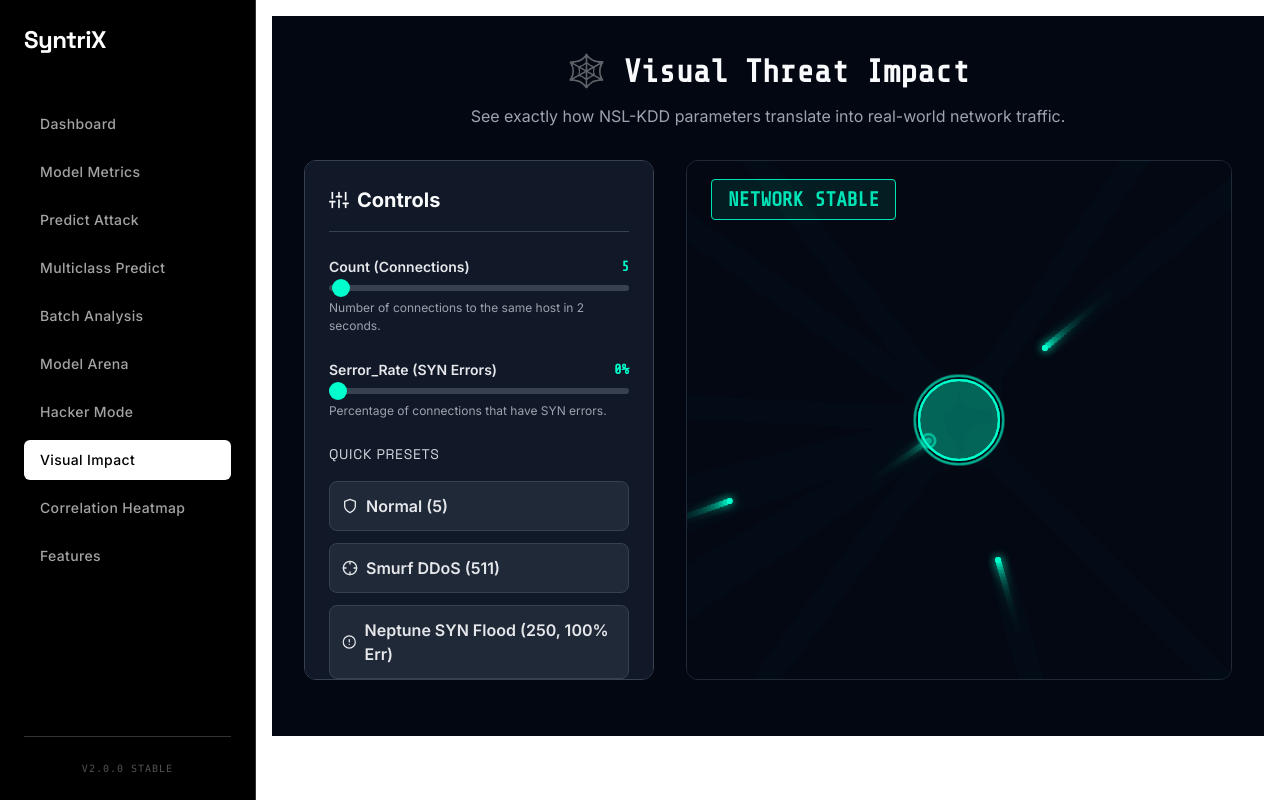
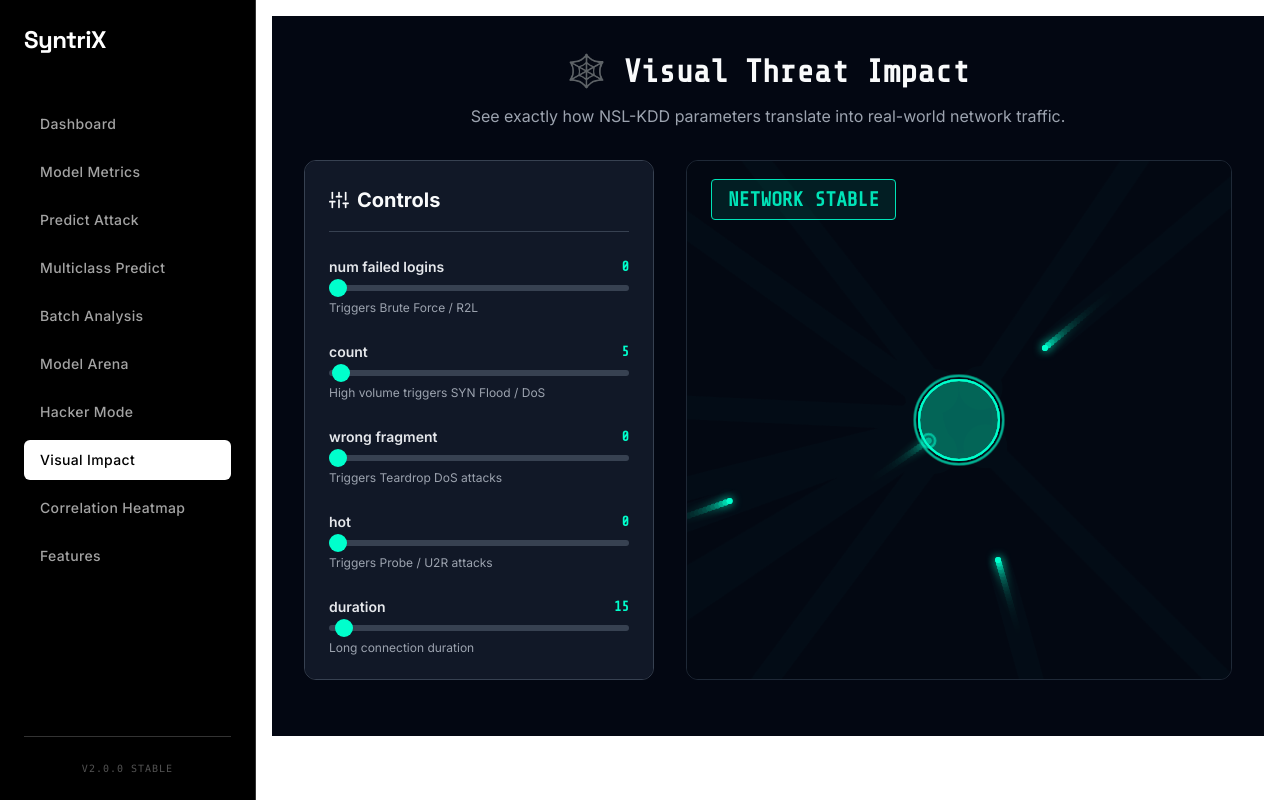
Before and after one commit to Sumit7521/Syntrix, a Next.js app: page /visual in a window 1280 px wide. Built offline with nearby package versions, Linux system fonts and the light colour scheme.

Commit message:
Add 20 interactive features to Visual Impact simulation

```diff
--- a/src/components/predict/VisualImpact.jsx
+++ b/src/components/predict/VisualImpact.jsx
@@ -2,12 +2,46 @@
 
 import { useState, useEffect, useRef } from "react";
 import { FiMonitor, FiSliders, FiPlayCircle, FiShield, FiCrosshair, FiActivity } from "react-icons/fi";
+import { NORMAL_DEFAULT_VALUES } from "@/Data/predictSchema";
 import "./visual-impact.css";
+
+
+const VISUAL_FEATURES = [
+  { key: "num_failed_logins", min: 0, max: 10, step: 1, hint: "Triggers Brute Force / R2L" },
+  { key: "count", min: 0, max: 511, step: 5, hint: "High volume triggers SYN Flood / DoS" },
+  { key: "wrong_fragment", min: 0, max: 3, step: 1, hint: "Triggers Teardrop DoS attacks" },
+  { key: "hot", min: 0, max: 30, step: 1, hint: "Triggers Probe / U2R attacks" },
+  { key: "duration", min: 0, max: 1000, step: 10, hint: "Long connection duration" },
+  { key: "src_bytes", min: 0, max: 50000, step: 100, hint: "Bytes sent by source" },
+  { key: "dst_bytes", min: 0, max: 50000, step: 100, hint: "Bytes sent by destination" },
+  { key: "logged_in", min: 0, max: 1, step: 1, hint: "Successful login status" },
+  { key: "num_compromised", min: 0, max: 20, step: 1, hint: "Number of compromised conditions" },
+  { key: "root_shell", min: 0, max: 1, step: 1, hint: "Root shell obtained" },
+  { key: "su_attempted", min: 0, max: 1, step: 1, hint: "SU command attempted" },
+  { key: "num_file_creations", min: 0, max: 20, step: 1, hint: "Files created during session" },
+  { key: "srv_count", min: 0, max: 511, step: 5, hint: "Connections to same service" },
+  { key: "serror_rate", min: 0, max: 1, step: 0.01, hint: "SYN error percentage" },
+  { key: "rerror_rate", min: 0, max: 1, step: 0.01, hint: "REJ error percentage" },
+  { key: "same_srv_rate", min: 0, max: 1, step: 0.01, hint: "Connections to same service" },
+  { key: "diff_srv_rate", min: 0, max: 1, step: 0.01, hint: "Connections to different services" },
+  { key: "dst_host_count", min: 0, max: 255, step: 5, hint: "Destination host connections" },
+  { key: "dst_host_srv_count", min: 0, max: 255, step: 5, hint: "Destination host service count" },
+  { key: "dst_host_same_srv_rate", min: 0, max: 1, step: 0.01, hint: "Same service rate for host" }
+];
 
 export default function VisualImpact() {
   const canvasRef = useRef(null);
-  const [count, setCount] = useState(5);
-  const [serrorRate, setSerrorRate] = useState(0.0);
+  const [payload, setPayload] = useState({ ...NORMAL_DEFAULT_VALUES, count: 5, serror_rate: 0.0 });
+  const count = payload.count;
+  const serrorRate = payload.serror_rate;
+
+  const handleSliderChange = (e) => {
+    const { name, value } = e.target;
+    setPayload(prev => ({
+      ...prev,
+      [name]: Number(value)
+    }));
+  };
   const [isPlaying, setIsPlaying] = useState(true);
 
   const particlesRef = useRef([]);
@@ -150,7 +184,8 @@ export default function VisualImpact() {
      else if (edge === 2) { x = Math.random() * w; y = h + 10; }
      else { x = -10; y = Math.random() * h; }
 
-     const isThreat = count > 200;
+     const threatScore = count + (payload.serror_rate * 200) + (payload.num_failed_logins * 50) + (payload.hot * 10) + (payload.wrong_fragment * 100) + (payload.root_shell * 300);
+     const isThreat = threatScore > 200;
 
      particlesRef.current.push({
         x, y,
@@ -161,10 +196,10 @@ export default function VisualImpact() {
   };
 
   const applyPreset = (presetName) => {
-     if (presetName === "normal") { setCount(5); setSerrorRate(0.0); }
-     if (presetName === "smurf") { setCount(511); setSerrorRate(0.0); }
-     if (presetName === "neptune") { setCount(250); setSerrorRate(1.0); }
-     if (presetName === "rootkit") { setCount(1); setSerrorRate(0.0); }
+     if (presetName === "normal") { setPayload(prev => ({ ...prev, count: 5, serror_rate: 0.0, hot: 0 })); }
+     if (presetName === "smurf") { setPayload(prev => ({ ...prev, count: 511, serror_rate: 0.0, src_bytes: 1032 })); }
+     if (presetName === "neptune") { setPayload(prev => ({ ...prev, count: 250, serror_rate: 1.0, wrong_fragment: 3 })); }
+     if (presetName === "rootkit") { setPayload(prev => ({ ...prev, count: 1, serror_rate: 0.0, root_shell: 1, hot: 2 })); }
   };
 
   return (
@@ -180,33 +215,23 @@ export default function VisualImpact() {
                <FiSliders /> Controls
             </div>
 
-            <div className="slider-group">
-               <div className="slider-labels">
-                  <label>Count (Connections)</label>
-                  <span className="slider-val">{count}</span>
+            {VISUAL_FEATURES.map(feat => (
+               <div className="slider-group" key={feat.key}>
+                 <div className="slider-labels">
+                   <label>{feat.key.replace(/_/g, " ")}</label>
+                   <span className="slider-val">{feat.key === 'serror_rate' || feat.key === 'rerror_rate' || feat.key.includes('rate') ? (payload[feat.key] * 100).toFixed(0) + '%' : payload[feat.key]}</span>
+                 </div>
+                 <input
+                   type="range"
+                   name={feat.key}
+                   min={feat.min} max={feat.max} step={feat.step}
+                   value={payload[feat.key]}
+                   onChange={handleSliderChange}
+                   className="visual-slider"
+                 />
+                 <small className="hint">{feat.hint}</small>
                </div>
-               <input
-                  type="range" min="0" max="511"
-                  value={count}
-                  onChange={e => setCount(Number(e.target.value))}
-                  className="visual-slider"
-               />
-               <small className="hint">Number of connections to the same host in 2 seconds.</small>
-            </div>
-
-            <div className="slider-group">
-               <div className="slider-labels">
-                  <label>Serror_Rate (SYN Errors)</label>
-                  <span className="slider-val">{(serrorRate * 100).toFixed(0)}%</span>
-               </div>
-               <input
-                  type="range" min="0" max="1" step="0.01"
-                  value={serrorRate}
-                  onChange={e => setSerrorRate(Number(e.target.value))}
-                  className="visual-slider"
-               />
-               <small className="hint">Percentage of connections that have SYN errors.</small>
-            </div>
+            ))}
 
             <div className="presets-section">
                <h4>Quick Presets</h4>
--- a/src/components/predict/visual-impact.css
+++ b/src/components/predict/visual-impact.css
@@ -225,3 +225,20 @@
         height: 500px;
     }
 }
+
+
+.controls-panel {
+    max-height: 800px;
+    overflow-y: auto;
+}
+
+.controls-panel::-webkit-scrollbar {
+    width: 8px;
+}
+.controls-panel::-webkit-scrollbar-thumb {
+    background-color: #30363d;
+    border-radius: 4px;
+}
+.controls-panel::-webkit-scrollbar-track {
+    background: transparent;
+}
```
